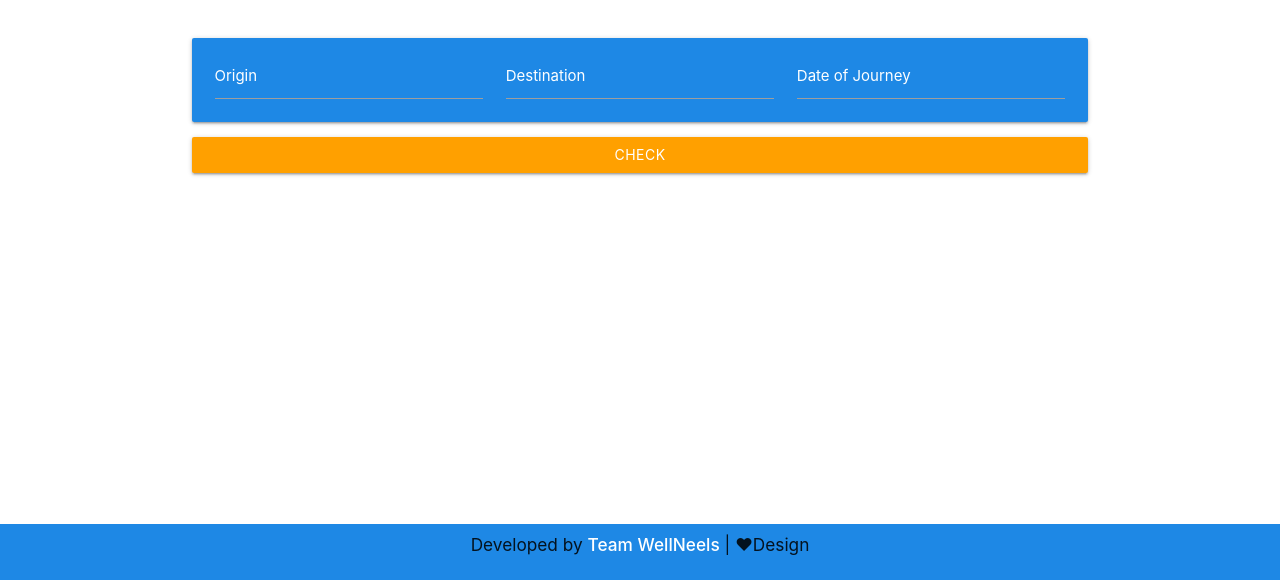
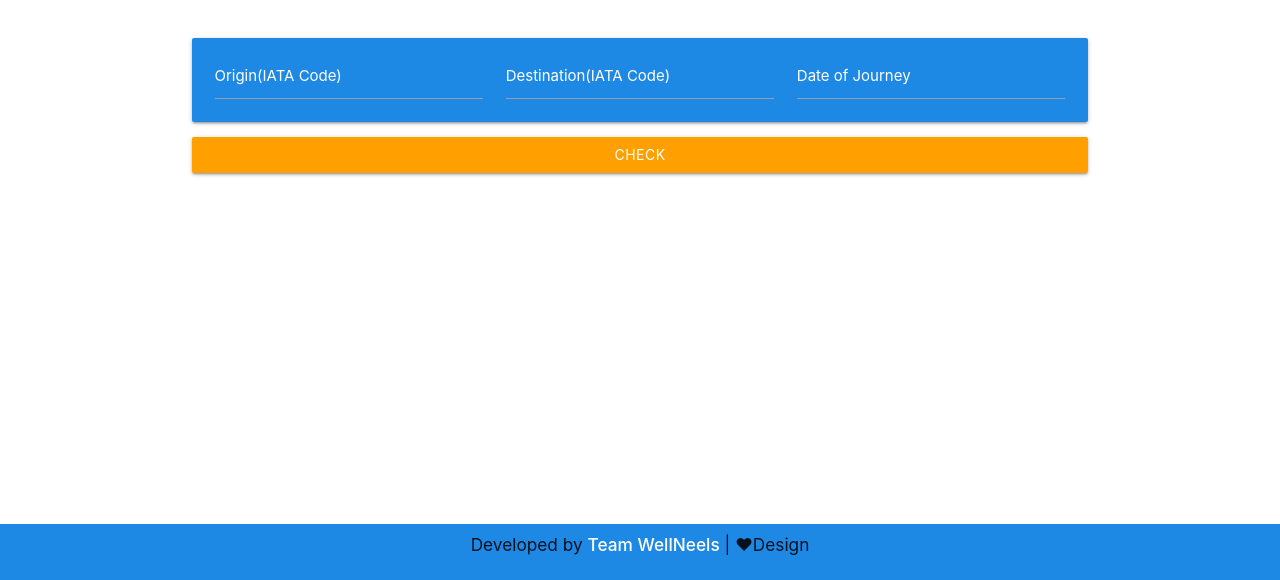
Before and after one commit to nilesh121196/FlightCrawler, a website: page public/index.html in a window 1280 px wide. Shown: the part 220-800 px from the top of the page. Drawn offline with nearby package versions, Linux system fonts and the light colour scheme.

Commit message:
release1.2

```diff
--- a/public/index.html
+++ b/public/index.html
@@ -48,11 +48,11 @@
 			 <form id="f1">
 			 	<div class="input-field col s4">
 		          <input id="origin" name="getOrigin" type="text" class="validate autocomplete" required="required">
-		          <label for="origin" class="white-text">Origin</label>
+		          <label for="origin" class="white-text">Origin(IATA Code)</label>
 		        </div>
 		        <div class="input-field col s4">
 		          <input id="destination" name="getDestiny" type="text" class="validate autocomplete" required="required">
-		          <label for="destination" class="white-text">Destination</label>
+		          <label for="destination" class="white-text">Destination(IATA Code)</label>
 		        </div>
 		         <div class="input-field col s4">
 		          <input id="DateOfJourney" name="getDOJ" type="text" class="datepicker validate" required="required">
```
